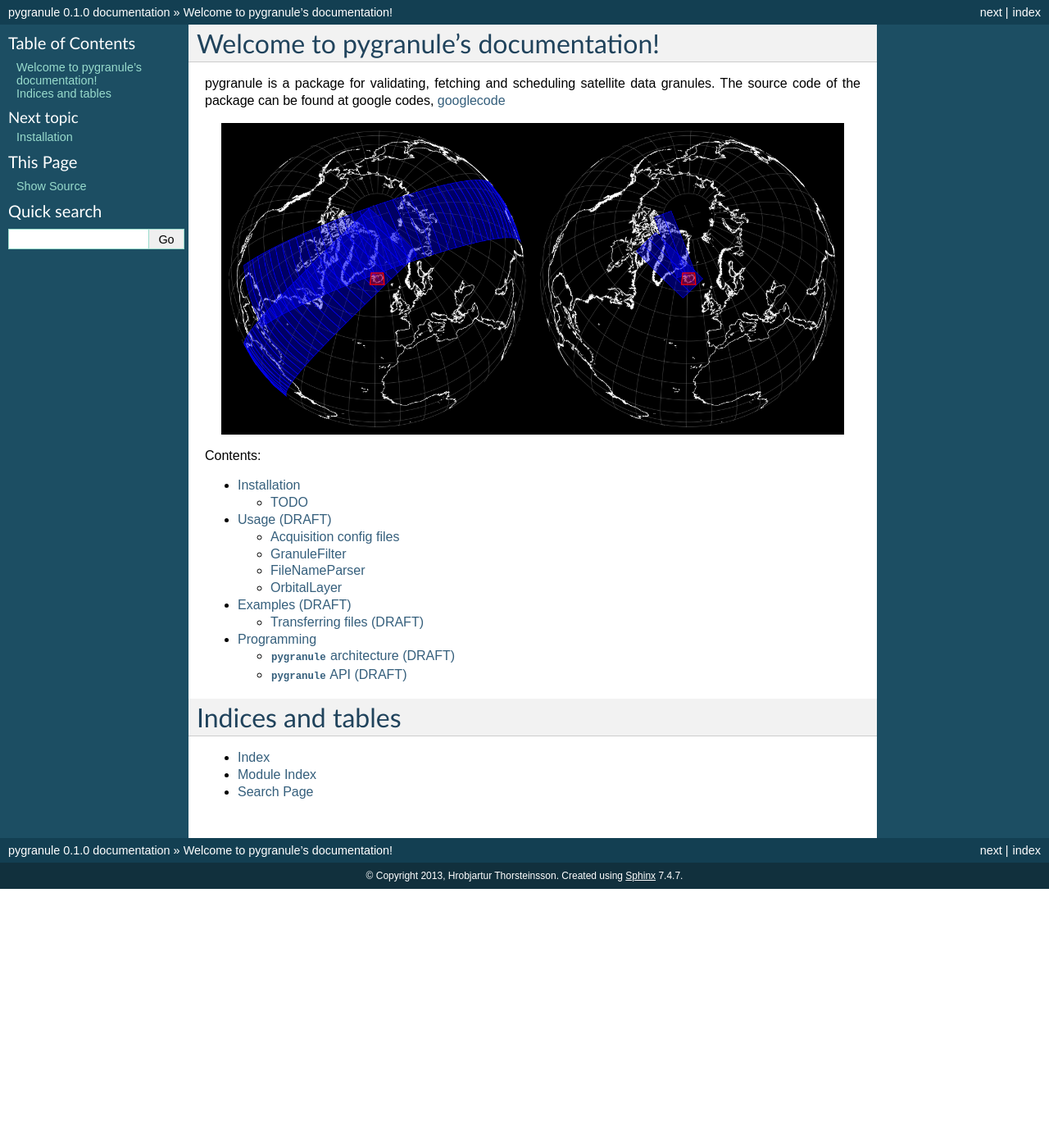
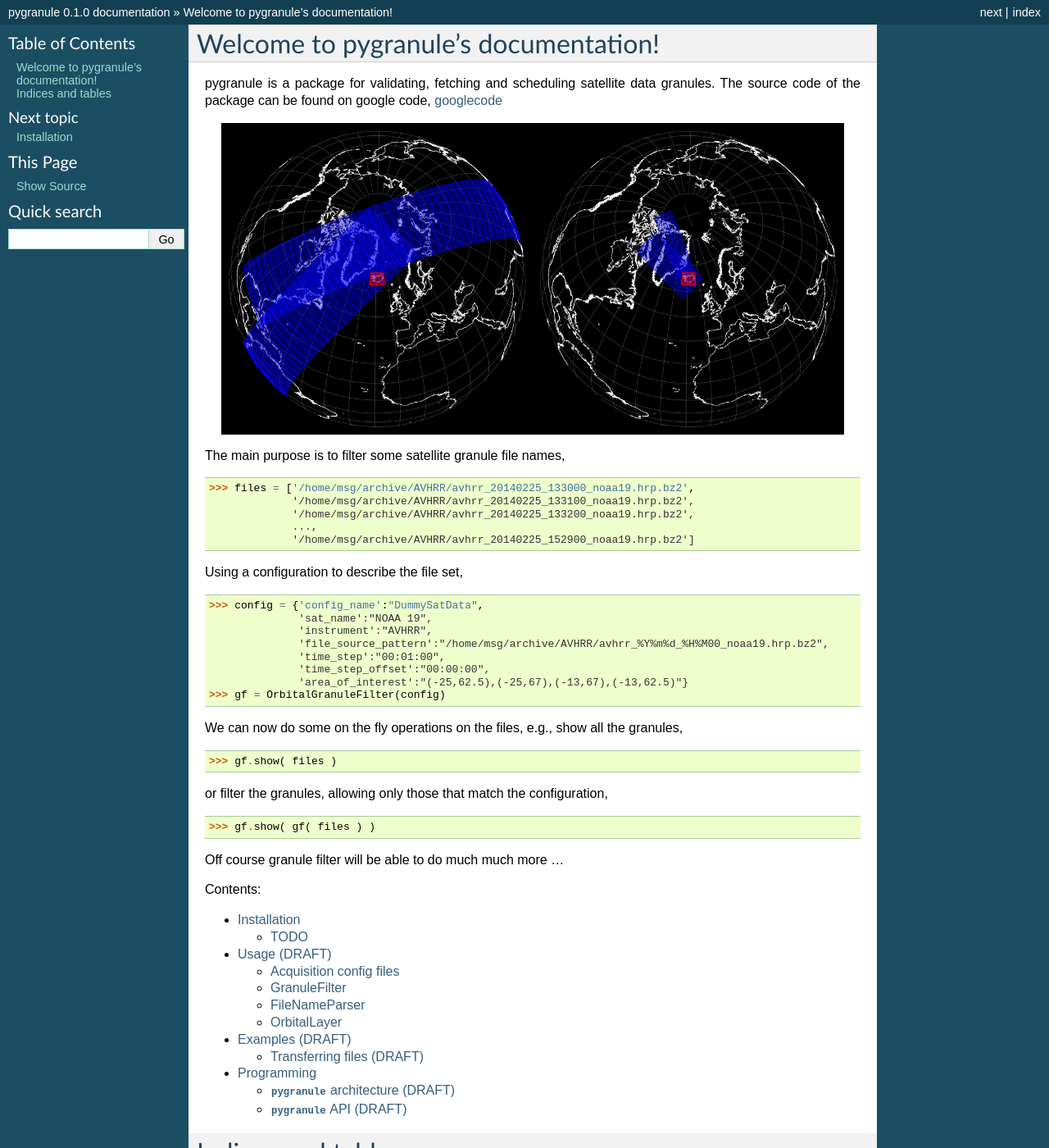
Before and after one commit to pytroll/pygranule, a Sphinx documentation site: the page built from doc/source/index.rst, in a window 1280 px wide and 1400 px high. Shown: the whole window at 82% size. Built offline with Sphinx 7.4.7, drawn with Linux system fonts in a browser that asks for light colours.

Commit message:
Docs, short teaser description
Docs, short teaser description

```diff
--- a/doc/source/index.rst
+++ b/doc/source/index.rst
@@ -13,13 +13,43 @@ Welcome to pygranule's documentation!
 
 pygranule is a package for validating, fetching and scheduling
 satellite data granules.
-The source code of the package can be found at google codes, googlecode_
+The source code of the package can be found on google code, googlecode_
 
 .. image:: images/demo.png
         :width: 95%
 	:align: center
 
-.. _googlecode: http://code.google.com/p/get-sat/
+The main purpose is to filter some satellite granule file names,
+
+    >>> files = ['/home/msg/archive/AVHRR/avhrr_20140225_133000_noaa19.hrp.bz2',
+                 '/home/msg/archive/AVHRR/avhrr_20140225_133100_noaa19.hrp.bz2',
+		 '/home/msg/archive/AVHRR/avhrr_20140225_133200_noaa19.hrp.bz2',
+		 ...,
+		 '/home/msg/archive/AVHRR/avhrr_20140225_152900_noaa19.hrp.bz2']
+
+Using a configuration to describe the file set,
+
+    >>> config = {'config_name':"DummySatData",
+                  'sat_name':"NOAA 19",
+		  'instrument':"AVHRR",
+                  'file_source_pattern':"/home/msg/archive/AVHRR/avhrr_%Y%m%d_%H%M00_noaa19.hrp.bz2",
+                  'time_step':"00:01:00",
+                  'time_step_offset':"00:00:00",
+                  'area_of_interest':"(-25,62.5),(-25,67),(-13,67),(-13,62.5)"}
+    >>> gf = OrbitalGranuleFilter(config)
+
+We can now do some on the fly operations on the files,
+e.g., show all the granules,
+
+    >>> gf.show( files )
+
+or filter the granules, allowing only those that match the configuration,
+
+    >>> gf.show( gf( files ) )
+
+Off course granule filter will be able to do much much more ...
+
+.. _googlecode: http://code.google.com/p/pygranule/
 
 Contents:
 
```
Also changed, not shown: 1 other file.
